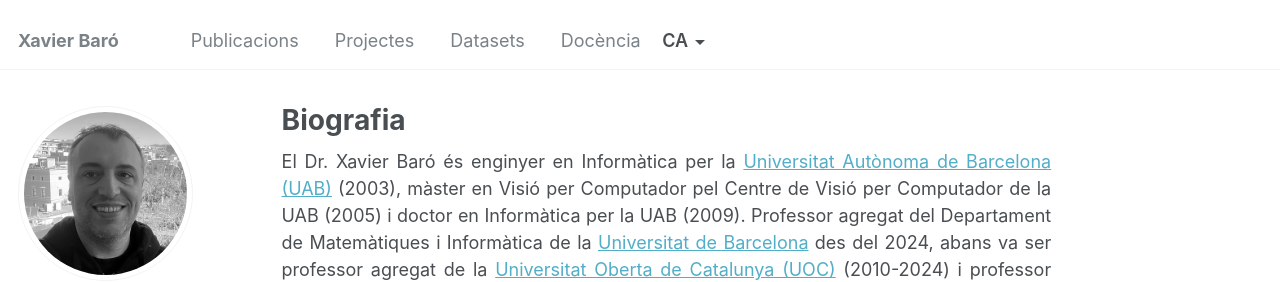
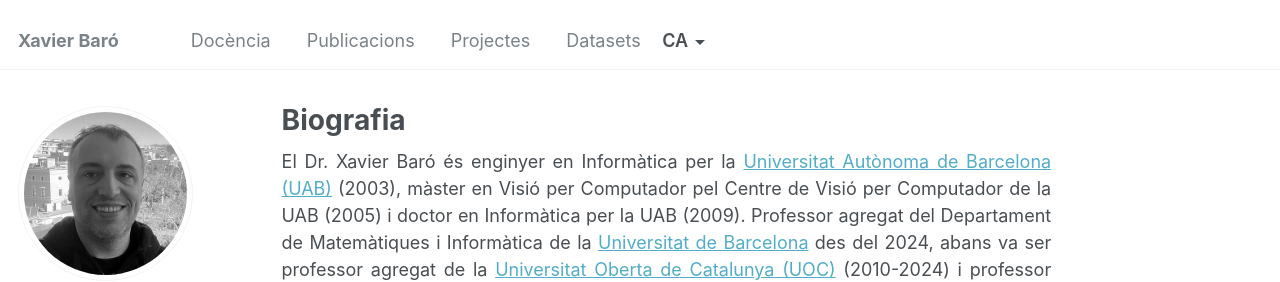
Before and after one commit to xbaro/xbaro.github.io, a Jekyll site: the page built from _pages/about.md, in a window 1280 px wide. Shown: the top 282 px of the page. Built offline with Jekyll 4.4.1, drawn with Linux system fonts in a browser that asks for light colours; some web fonts are replaced.

Commit message:
Reorder menu: Teaching first, then Publications, Projects, Datasets
Co-Authored-By: Claude Sonnet 5.5 <noreply@anthropic.com>

```diff
--- a/_includes/masthead.html
+++ b/_includes/masthead.html
@@ -43,7 +43,7 @@
           {% assign cur = page.lang | default: site.default_lang %}
           {% if cur == site.default_lang %}{% assign home = "/" %}{% else %}{% assign home = "/" | append: cur | append: "/" %}{% endif %}
           <li class="masthead__menu-item masthead__menu-item--lg"><a href="{{ home | relative_url }}">{{ site.title }}</a></li>
-          {% assign nav_keys = "publications,projects,events,teaching" | split: "," %}
+          {% assign nav_keys = "teaching,publications,projects,events" | split: "," %}
           {% for k in nav_keys %}
             {% assign target = site.pages | where: "translation_key", k | where: "lang", cur | first %}
             {% if target %}<li class="masthead__menu-item"><a href="{{ target.url | relative_url }}">{{ target.title }}</a></li>{% endif %}
```
